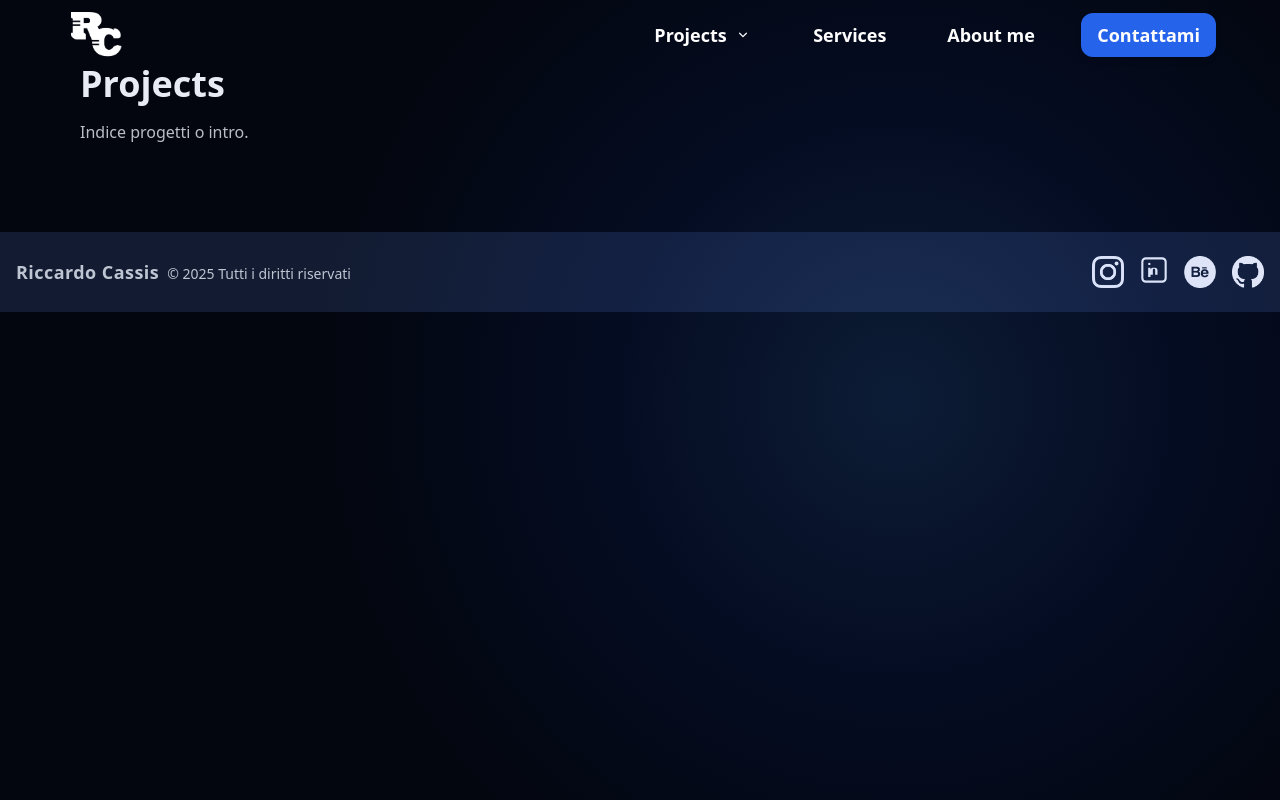
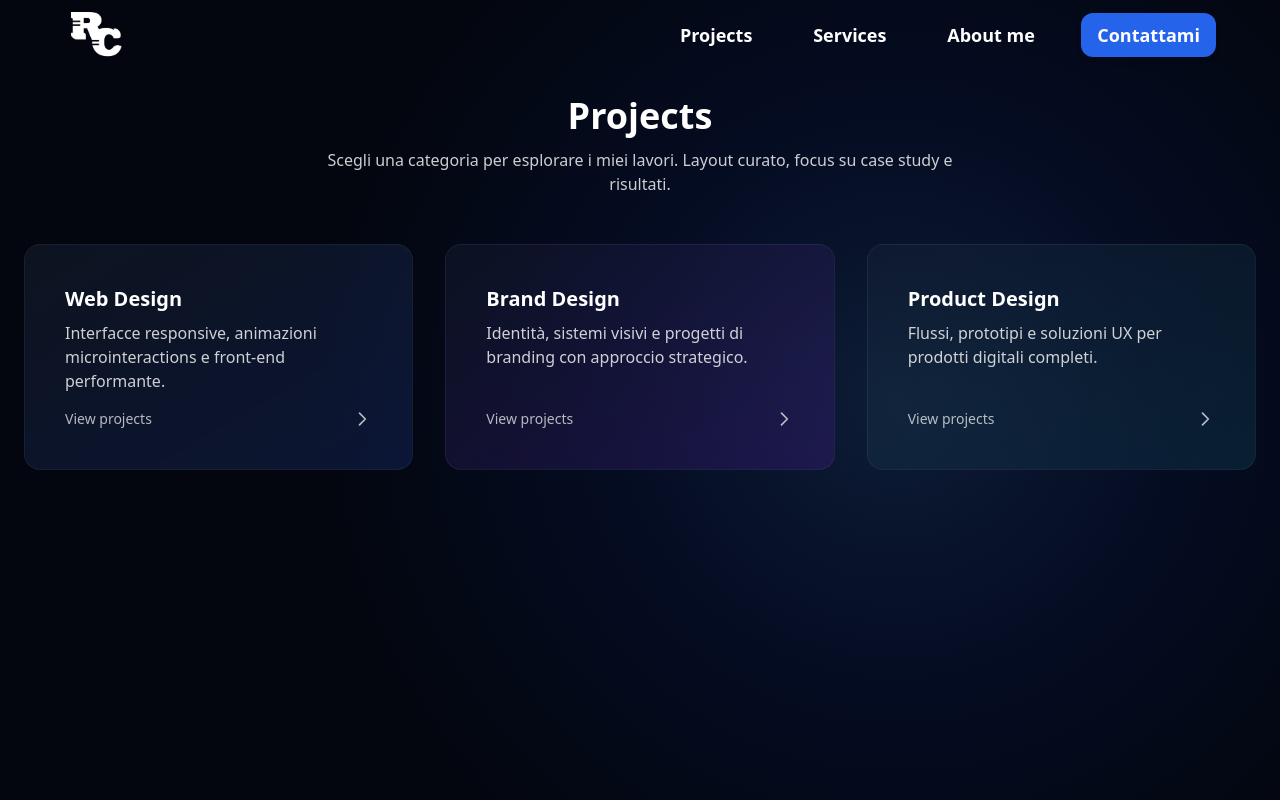
Before and after one commit to Riccardocassis/personal-website-v2, a Vue app: page /projects in a window 1280 px wide. Built offline with nearby package versions, Linux system fonts and the light colour scheme.

Commit message:
Rimuovi i componenti Footer da diverse pagine: semplifica la struttura e migliora la coesione del layout.

```diff
--- a/src/components/navbar.vue
+++ b/src/components/navbar.vue
@@ -3,29 +3,11 @@ import { ref, onMounted, onBeforeUnmount } from 'vue'
 import { RouterLink } from 'vue-router'
 import logo from '../assets/logo-rc.webp'
 
-const openDesktop = ref(false)      // dropdown desktop
-// Funzioni per hover dropdown desktop
-function openDropdown() {
-  openDesktop.value = true
-}
-function closeDropdown() {
-  openDesktop.value = false
-}
 const mobileOpen = ref(false)       // menu mobile
-const mobileProjects = ref(false)   // accordion Projects nel mobile
-
-// Chiudi dropdown desktop cliccando fuori
-const desktopRef = ref(null)
-function onDocClick(e) {
-  if (openDesktop.value && desktopRef.value && !desktopRef.value.contains(e.target)) {
-    openDesktop.value = false
-  }
-}
 // Chiudi mobile con ESC
 function onKeydown(e) {
   if (e.key === 'Escape') {
     mobileOpen.value = false
-    openDesktop.value = false
   }
 }
 
@@ -36,14 +18,12 @@ function onScroll() {
 }
 
 onMounted(() => {
-  document.addEventListener('click', onDocClick)
   document.addEventListener('keydown', onKeydown)
   window.addEventListener('scroll', onScroll, { passive: true })
   // inizializza stato
   onScroll()
 })
 onBeforeUnmount(() => {
-  document.removeEventListener('click', onDocClick)
   document.removeEventListener('keydown', onKeydown)
   window.removeEventListener('scroll', onScroll)
 })
@@ -67,38 +47,9 @@ onBeforeUnmount(() => {
       <!-- Desktop menu -->
       <div class="hidden md:flex items-center h-full w-full max-w-3xl ml-auto">
         <ul class="flex items-center gap-8 text-lg w-full justify-end">
-          <!-- Projects (dropdown) -->
-          <li class="relative" ref="desktopRef" @mouseenter="openDropdown" @mouseleave="closeDropdown" style="display:inline-block;">
-            <button
-              :class="[
-                'flex items-center gap-2 focus:outline-none px-4 py-2 font-semibold text-lg text-white transition-colors duration-200 ease-in-out hover:text-white/80',
-                openDesktop ? 'bg-white/10 backdrop-blur-sm rounded-t-3xl' : ''
-              ]"
-              aria-haspopup="menu"
-              :aria-expanded="openDesktop"
-              tabindex="0"
-            >
-              Projects
-              <svg :class="openDesktop ? 'rotate-180' : ''" class="w-4 h-4 transition-transform" viewBox="0 0 20 20" fill="currentColor">
-                <path fill-rule="evenodd" d="M5.23 7.21a.75.75 0 0 1 1.06.02L10 10.94l3.71-3.71a.75.75 0 1 1 1.06 1.06l-4.24 4.24a.75.75 0 0 1-1.06 0L5.21 8.29a.75.75 0 0 1 .02-1.08z" clip-rule="evenodd"/>
-              </svg>
-            </button>
-
-            <transition enter-active-class="transition duration-150 ease-out" enter-from-class="opacity-0 translate-y-1" enter-to-class="opacity-100 translate-y-0" leave-active-class="transition duration-100 ease-in" leave-from-class="opacity-100 translate-y-0" leave-to-class="opacity-0 translate-y-1">
-              <div v-show="openDesktop" class="absolute left-0 z-[60]" :style="{top: '100%'}">
-                <ul class="min-w-[240px] max-w-[260px] bg-white/10 backdrop-blur-lg border border-white/20 text-white rounded-b-2xl shadow-lg overflow-hidden pt-6 pb-8 flex flex-col gap-4" role="menu" style="border-top-left-radius:0;border-top-right-radius:0;">
-                  <li>
-                    <RouterLink to="/projects/web" class="block px-8 py-2 text-lg hover:bg-white/5 transition-colors" @click="openDesktop=false">Web design</RouterLink>
-                  </li>
-                  <li>
-                    <RouterLink to="/projects/brand" class="block px-8 py-2 text-lg hover:bg-white/5 transition-colors" @click="openDesktop=false">Brand Design</RouterLink>
-                  </li>
-                  <li>
-                    <RouterLink to="/projects/product" class="block px-8 py-2 text-lg hover:bg-white/5 transition-colors" @click="openDesktop=false">Product Design</RouterLink>
-                  </li>
-                </ul>
-              </div>
-            </transition>
+          <!-- Projects (link to landing page) -->
+          <li>
+            <RouterLink to="/projects" class="nav-link">Projects</RouterLink>
           </li>
 
           <!-- Services -->
@@ -134,21 +85,7 @@ onBeforeUnmount(() => {
       <div v-show="mobileOpen" class="md:hidden bg-black/80 backdrop-blur-sm text-white border-t border-white/10">
         <div class="px-4 py-3 space-y-2">
 
-          <!-- accordion Projects -->
-          <div class="rounded">
-            <button class="w-full flex items-center justify-between px-2 py-2 rounded hover:bg-white/5" @click="mobileProjects = !mobileProjects">
-              <span>Projects</span>
-              <svg :class="mobileProjects ? 'rotate-180' : ''" class="w-4 h-4 transition-transform" viewBox="0 0 20 20" fill="currentColor"><path fill-rule="evenodd" d="M5.23 7.21a.75.75 0 0 1 1.06.02L10 10.94l3.71-3.71a.75.75 0 1 1 1.06 1.06l-4.24 4.24a.75.75 0 0 1-1.06 0L5.21 8.29a.75.75 0 0 1 .02-1.08z" clip-rule="evenodd"/></svg>
-            </button>
-
-            <transition enter-active-class="transition duration-150 ease-out" enter-from-class="opacity-0 -translate-y-1" enter-to-class="opacity-100 translate-y-0" leave-active-class="transition duration-100 ease-in" leave-from-class="opacity-100 translate-y-0" leave-to-class="opacity-0 -translate-y-1">
-              <div v-show="mobileProjects" class="mt-1 ml-2 space-y-1">
-                <RouterLink to="/projects/web" class="block px-3 py-2 rounded text-white transition-colors duration-200 ease-in-out hover:text-white/80" @click="mobileOpen=false">Web design</RouterLink>
-                <RouterLink to="/projects/brand" class="block px-3 py-2 rounded text-white transition-colors duration-200 ease-in-out hover:text-white/80" @click="mobileOpen=false">Brand Design</RouterLink>
-                <RouterLink to="/projects/product" class="block px-3 py-2 rounded text-white transition-colors duration-200 ease-in-out hover:text-white/80" @click="mobileOpen=false">Product Design</RouterLink>
-              </div>
-            </transition>
-          </div>
+          <RouterLink to="/projects" class="block px-2 py-2 rounded text-white transition-colors duration-200 ease-in-out hover:text-white/80" @click="mobileOpen=false">Projects</RouterLink>
 
           <RouterLink to="/services" class="block px-2 py-2 rounded text-white transition-colors duration-200 ease-in-out hover:text-white/80" @click="mobileOpen=false">Services</RouterLink>
 
--- a/src/pages/About.vue
+++ b/src/pages/About.vue
@@ -17,13 +17,11 @@
     <!-- Immagini fisse ai lati sopra il footer -->
   <img src="../assets/ioartista.webp" alt="Artista" class="fixed left-0 bottom-20 w-[32vw] min-w-[180px] max-w-none object-contain opacity-80 z-10 pointer-events-none" />
   <img src="../assets/ionerd.webp" alt="Nerd" class="fixed right-0 bottom-20 w-[32vw] min-w-[180px] max-w-none object-contain opacity-80 z-10 pointer-events-none" />
-    <!-- Footer originale statico -->
-    <Footer />
   </div>
 </template>
 <script setup>
 import { ref, onMounted } from 'vue'
-import Footer from '../components/Footer.vue'
+
 
 const artistaCount = ref(0)
 const nerdCount = ref(0)
--- a/src/pages/BrandDesign.vue
+++ b/src/pages/BrandDesign.vue
@@ -29,10 +29,8 @@
       </RouterLink>
     </div>
   </section>
-  <Footer />
 </template>
 <script setup>
-import Footer from '../components/Footer.vue'
 import { RouterLink } from 'vue-router';
 import rebert from '../assets/rebert.webp';
 import piadinaroberto from '../assets/piadinaroberto.webp';
--- a/src/pages/ProductDesign.vue
+++ b/src/pages/ProductDesign.vue
@@ -33,11 +33,9 @@
         </div>
       </RouterLink>
     </div>
-  </section>
-  <Footer />
+</section>
 </template>
 <script setup>
-import Footer from '../components/Footer.vue'
 import { RouterLink } from 'vue-router';
 </script>
 
--- a/src/pages/Projects.vue
+++ b/src/pages/Projects.vue
@@ -1,10 +1,62 @@
 <template>
-  <section class="pt-16 max-w-6xl mx-auto px-4 py-10">
-    <h1 class="text-3xl md:text-4xl font-bold">Projects</h1>
-    <p class="text-white/80 mt-4">Indice progetti o intro.</p>
+  <section class="pt-24 pb-20 relative">
+    <div class="max-w-7xl mx-auto px-6">
+      <header class="mb-12 text-center">
+        <h1 class="text-3xl md:text-4xl font-extrabold">Projects</h1>
+        <p class="text-white/80 mt-3 max-w-2xl mx-auto">Scegli una categoria per esplorare i miei lavori. Layout curato, focus su case study e risultati.</p>
+      </header>
+
+      <div class="grid grid-cols-1 md:grid-cols-3 gap-8">
+        <RouterLink to="/projects/web" class="group block rounded-2xl overflow-hidden bg-gradient-to-br from-slate-800/40 to-blue-900/30 border border-white/5 hover:scale-[1.02] transform transition">
+          <div class="p-8 md:p-10 h-56 flex flex-col justify-between">
+            <div>
+              <h3 class="text-xl font-bold">Web Design</h3>
+              <p class="text-white/80 mt-2">Interfacce responsive, animazioni microinteractions e front-end performante.</p>
+            </div>
+            <div class="flex items-center justify-between">
+              <span class="text-sm text-white/70">View projects</span>
+              <svg class="w-5 h-5 text-white/70 group-hover:text-white transition" fill="none" stroke="currentColor" viewBox="0 0 24 24"><path stroke-linecap="round" stroke-linejoin="round" stroke-width="2" d="M9 5l7 7-7 7"/></svg>
+            </div>
+          </div>
+        </RouterLink>
+
+        <RouterLink to="/projects/brand" class="group block rounded-2xl overflow-hidden bg-gradient-to-br from-slate-800/30 to-violet-900/30 border border-white/5 hover:scale-[1.02] transform transition">
+          <div class="p-8 md:p-10 h-56 flex flex-col justify-between">
+            <div>
+              <h3 class="text-xl font-bold">Brand Design</h3>
+              <p class="text-white/80 mt-2">Identità, sistemi visivi e progetti di branding con approccio strategico.</p>
+            </div>
+            <div class="flex items-center justify-between">
+              <span class="text-sm text-white/70">View projects</span>
+              <svg class="w-5 h-5 text-white/70 group-hover:text-white transition" fill="none" stroke="currentColor" viewBox="0 0 24 24"><path stroke-linecap="round" stroke-linejoin="round" stroke-width="2" d="M9 5l7 7-7 7"/></svg>
+            </div>
+          </div>
+        </RouterLink>
+
+        <RouterLink to="/projects/product" class="group block rounded-2xl overflow-hidden bg-gradient-to-br from-slate-800/30 to-cyan-900/30 border border-white/5 hover:scale-[1.02] transform transition">
+          <div class="p-8 md:p-10 h-56 flex flex-col justify-between">
+            <div>
+              <h3 class="text-xl font-bold">Product Design</h3>
+              <p class="text-white/80 mt-2">Flussi, prototipi e soluzioni UX per prodotti digitali completi.</p>
+            </div>
+            <div class="flex items-center justify-between">
+              <span class="text-sm text-white/70">View projects</span>
+              <svg class="w-5 h-5 text-white/70 group-hover:text-white transition" fill="none" stroke="currentColor" viewBox="0 0 24 24"><path stroke-linecap="round" stroke-linejoin="round" stroke-width="2" d="M9 5l7 7-7 7"/></svg>
+            </div>
+          </div>
+        </RouterLink>
+      </div>
+    </div>
+
+
   </section>
-  <Footer />
 </template>
+
 <script setup>
-import Footer from '../components/Footer.vue'
+import { RouterLink } from 'vue-router'
 </script>
+
+<style scoped>
+/* small visual polish for the landing */
+.group:hover { }
+</style>
--- a/src/pages/WebDesign.vue
+++ b/src/pages/WebDesign.vue
@@ -30,10 +30,8 @@
       </RouterLink>
     </div>
   </section>
-  <Footer />
 </template>
 <script setup>
-import Footer from '../components/Footer.vue'
 import { RouterLink } from 'vue-router';
 </script>
 
```
